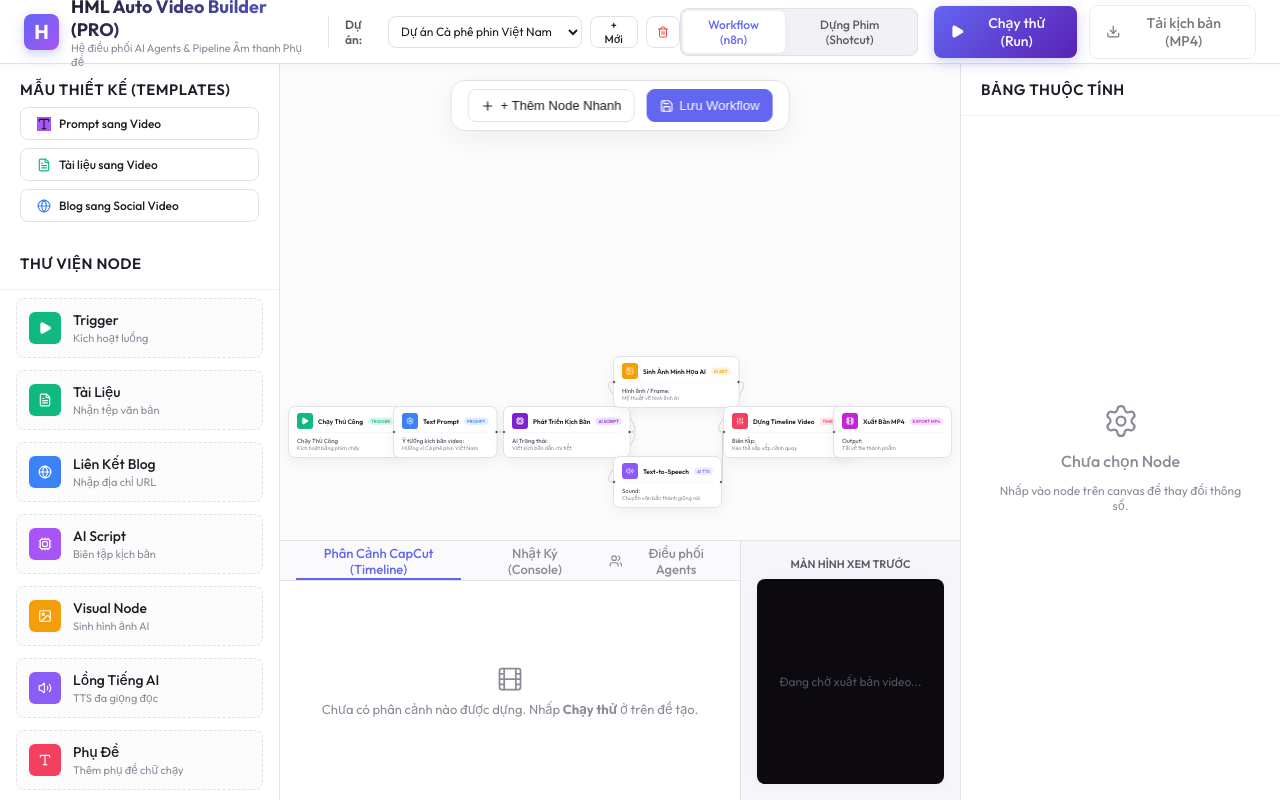
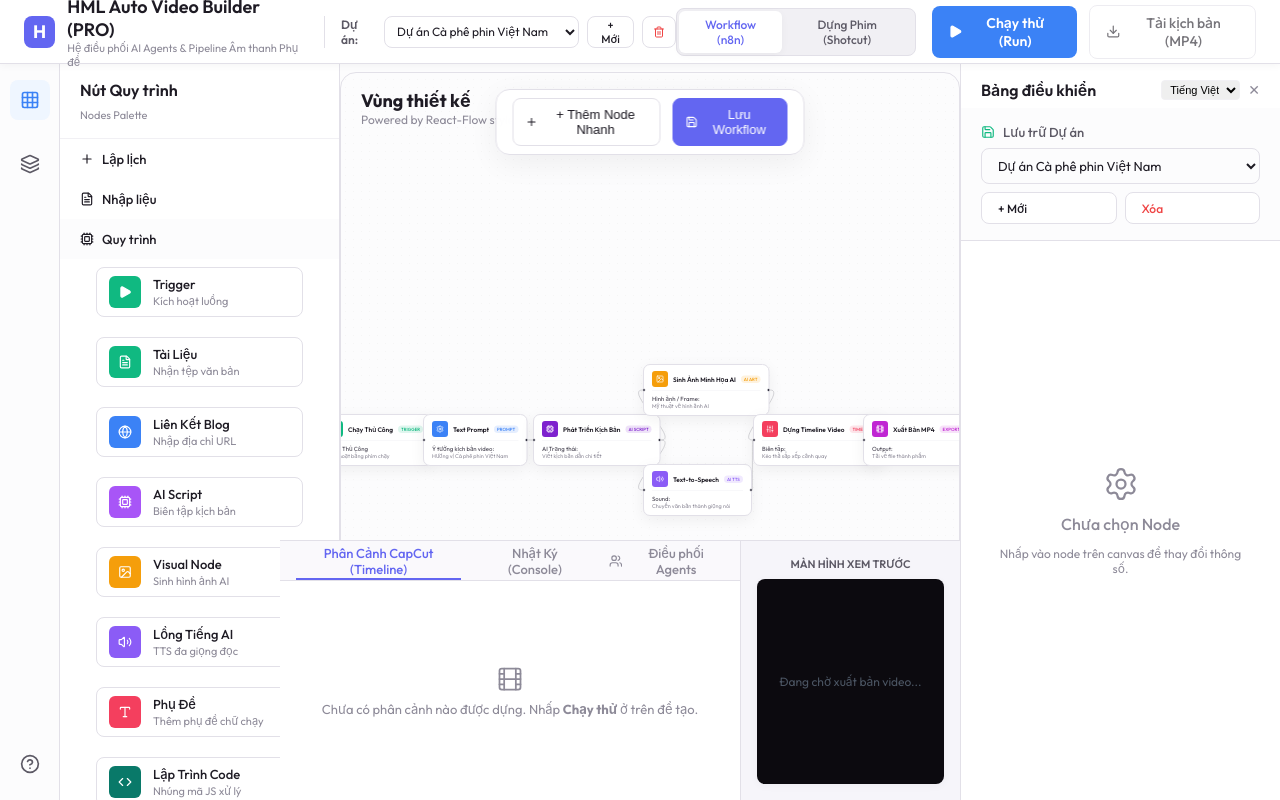
Before and after one commit to hahuuhung/HMLnotext, a React (Vite) app: page / in a window 1280 px wide. Built offline with nearby package versions, Linux system fonts and the light colour scheme.

Commit message:
feat: apply VietFlow mockup layout (slim sidebar, language toggle, new theme)

```diff
--- a/src/App.tsx
+++ b/src/App.tsx
@@ -31,11 +31,14 @@ import {
   Eye,
   EyeOff,
   VolumeX,
-  Plus,
-  Save,
   Check,
   Code,
-  AlertTriangle
+  AlertTriangle,
+  Grid,
+  Layers,
+  HelpCircle,
+  Save,
+  Plus
 } from 'lucide-react';
 import {
   TriggerNode,
@@ -127,6 +130,7 @@ interface Project {
 }
 
 function WorkflowBuilder() {
+  const [language, setLanguage] = useState<'vi' | 'en'>('vi');
   const [projects, setProjects] = useState<Project[]>(() => {
     const saved = localStorage.getItem('hml_projects');
     if (saved) {
@@ -1591,31 +1595,33 @@ ${scenes.map(s => `[${s.title}] (${s.duration}s)\nLời bình: ${s.text}\nẢnh
       {/* Main Workspace (conditional rendering based on editorMode) */}
       {editorMode === 'workflow' ? (
         <div className="workspace-container">
-          {/* Left Sidebar */}
-          <div className="sidebar-left" style={{ gap: '16px' }}>
-            <div style={{ padding: '16px 20px 0 20px' }}>
-              <div className="sidebar-header" style={{ padding: 0, border: 'none', marginBottom: '8px' }}>
-                Mẫu Thiết Kế (Templates)
+          {/* Slim Sidebar Menu */}
+          <div className="slim-sidebar">
+            <div className="slim-icon active" title="Mẫu Thiết Kế"><Grid size={20} /></div>
+            <div className="slim-icon" title="Thư viện Media"><Layers size={20} /></div>
+            <div className="slim-icon" style={{ marginTop: 'auto' }}><HelpCircle size={20} /></div>
+          </div>
+
+          <div className="sidebar-left">
+            <div className="sidebar-header">
+              Nút Quy trình
+            </div>
+            <div className="sidebar-subtitle">
+              Nodes Palette
+            </div>
+
+            <div style={{ flex: 1, display: 'flex', flexDirection: 'column' }}>
+              <div className="palette-category">
+                <Plus size={14} /> Lập lịch
               </div>
-              <div style={{ display: 'flex', flexDirection: 'column', gap: '8px' }}>
-                <button className="btn" style={{ justifyContent: 'flex-start', fontSize: '12px' }} onClick={() => loadTemplate('prompt')}>
-                  <Type size={14} className="color-ai" />
-                  Prompt sang Video
-                </button>
-                <button className="btn" style={{ justifyContent: 'flex-start', fontSize: '12px' }} onClick={() => loadTemplate('doc')}>
-                  <FileText size={14} style={{ color: '#10b981' }} />
-                  Tài liệu sang Video
-                </button>
-                <button className="btn" style={{ justifyContent: 'flex-start', fontSize: '12px' }} onClick={() => loadTemplate('blog')}>
-                  <Globe size={14} style={{ color: '#3b82f6' }} />
-                  Blog sang Social Video
-                </button>
+              <div className="palette-category">
+                <FileText size={14} /> Nhập liệu
               </div>
-            </div>
-
-            <div style={{ flex: 1, display: 'flex', flexDirection: 'column' }}>
-              <div className="sidebar-header">Thư viện Node</div>
-              <div className="node-list" style={{ paddingTop: '8px' }}>
+              <div className="palette-category" style={{ backgroundColor: 'var(--bg-app)' }}>
+                <Cpu size={14} /> Quy trình
+              </div>
+
+              <div className="node-list" style={{ paddingTop: '8px', paddingBottom: '0' }}>
                 <div className="node-palette-item" draggable onDragStart={(e) => onDragStart(e, 'trigger')}>
                   <div className="node-icon-wrapper color-trigger"><Play size={14} fill="white" /></div>
                   <div><div className="node-palette-name">Trigger</div><div className="node-palette-desc">Kích hoạt luồng</div></div>
@@ -1663,9 +1669,14 @@ ${scenes.map(s => `[${s.title}] (${s.duration}s)\nLời bình: ${s.text}\nẢnh
           {/* Center Canvas */}
           <div
             className="canvas-wrapper"
+            style={{ borderRadius: '16px', margin: '8px 0', border: '1px solid var(--border-dark)', overflow: 'hidden' }}
             onDragOver={onDragOver}
             onDrop={onDrop}
           >
+            <div style={{ position: 'absolute', top: '16px', left: '20px', zIndex: 10 }}>
+              <h2 style={{ fontSize: '18px', margin: 0 }}>Vùng thiết kế</h2>
+              <p style={{ fontSize: '12px', color: 'var(--text-muted)', margin: 0 }}>Powered by React-Flow style graphs</p>
+            </div>
             {/* Canvas floating toolbar */}
             <div className="canvas-toolbar">
               <div style={{ position: 'relative' }}>
@@ -1758,16 +1769,45 @@ ${scenes.map(s => `[${s.title}] (${s.duration}s)\nLời bình: ${s.text}\nẢnh
           {/* Right Sidebar - Inspector */}
           <div className="sidebar-right">
             <div className="sidebar-header" style={{ display: 'flex', justifyContent: 'space-between', alignItems: 'center' }}>
-              <span>Bảng Thuộc Tính</span>
-              {selectedNode && (
+              <span>Bảng điều khiển</span>
+              <div style={{ display: 'flex', gap: '8px', alignItems: 'center' }}>
+                <select
+                  style={{ border: '1px solid var(--border)', borderRadius: '4px', padding: '2px 4px', fontSize: '11px', outline: 'none' }}
+                  value={language}
+                  onChange={(e) => setLanguage(e.target.value as 'vi' | 'en')}
+                >
+                  <option value="vi">Tiếng Việt</option>
+                  <option value="en">English</option>
+                </select>
                 <button
-                  onClick={deleteNode}
-                  style={{ background: 'none', border: 'none', color: 'var(--error)', cursor: 'pointer' }}
-                  title="Xóa node"
+                  onClick={() => setSelectedNode(null)}
+                  style={{ background: 'none', border: 'none', color: 'var(--text-muted)', cursor: 'pointer', fontSize: '14px' }}
+                  title="Đóng bảng"
                 >
-                  <Trash2 size={16} />
+                  ✕
                 </button>
-              )}
+              </div>
+            </div>
+
+            {/* Cấu hình Project Selector bên thanh phải */}
+            <div style={{ padding: '16px 20px', borderBottom: '1px solid var(--border-dark)', backgroundColor: 'var(--bg-app)' }}>
+              <label className="form-label" style={{ display: 'flex', alignItems: 'center', gap: '8px', marginBottom: '8px' }}>
+                <Save size={14} style={{ color: '#10b981' }} /> Lưu trữ Dự án
+              </label>
+              <select
+                className="form-select"
+                style={{ width: '100%', height: '36px', padding: '0 12px', fontSize: '13px' }}
+                value={activeProjectId}
+                onChange={(e) => switchProject(e.target.value)}
+              >
+                {projects.map(p => (
+                  <option key={p.id} value={p.id}>{p.name}</option>
+                ))}
+              </select>
+              <div style={{ display: 'flex', gap: '8px', marginTop: '8px' }}>
+                <button className="btn" style={{ flex: 1, fontSize: '12px', height: '32px' }} onClick={createNewProject}>+ Mới</button>
+                <button className="btn" style={{ flex: 1, fontSize: '12px', height: '32px', color: 'var(--error)' }} onClick={() => deleteProject(activeProjectId)} disabled={projects.length <= 1}>Xóa</button>
+              </div>
             </div>
 
             {!selectedNode ? (
@@ -2339,16 +2379,35 @@ ${scenes.map(s => `[${s.title}] (${s.duration}s)\nLời bình: ${s.text}\nẢnh
                 )}
 
 
-                <div style={{ marginTop: '24px', borderTop: '1px dashed var(--border-dark)', paddingTop: '16px', paddingBottom: '16px' }}>
+                <div style={{ marginTop: '24px', borderTop: '1px dashed var(--border-dark)', paddingTop: '16px', paddingBottom: '16px', display: 'flex', flexDirection: 'column', gap: '12px' }}>
                   <button
-                    className="btn"
-                    style={{ width: '100%', background: 'var(--bg-card)', border: '1px solid var(--border-dark)', color: 'var(--text-primary)', display: 'flex', justifyContent: 'center', alignItems: 'center', gap: '8px' }}
-                    onClick={testNode}
-                    disabled={isRunning || selectedNode.data.status === 'running'}
+                    className="btn btn-apply"
+                    onClick={() => {
+                      addLog('Đã lưu cấu hình Node thành công', 'success');
+                      setSelectedNode(null);
+                    }}
                   >
-                    <Play size={14} />
-                    {selectedNode.data.status === 'running' ? 'Đang chạy...' : 'Kiểm thử Node này (Test Node)'}
+                    Áp dụng
                   </button>
+                  <div style={{ display: 'flex', gap: '8px' }}>
+                    <button
+                      className="btn"
+                      style={{ flex: 1, background: 'var(--bg-card)', border: '1px solid var(--border-dark)', color: 'var(--text-primary)', display: 'flex', justifyContent: 'center', alignItems: 'center', gap: '8px' }}
+                      onClick={testNode}
+                      disabled={isRunning || selectedNode.data.status === 'running'}
+                    >
+                      <Play size={14} />
+                      {selectedNode.data.status === 'running' ? 'Đang chạy' : 'Kiểm thử Node'}
+                    </button>
+                    <button
+                      className="btn"
+                      style={{ background: 'var(--bg-card)', border: '1px solid var(--error-light)', color: 'var(--error)', display: 'flex', justifyContent: 'center', alignItems: 'center', padding: '0 12px' }}
+                      onClick={deleteNode}
+                      title="Xóa Node này"
+                    >
+                      <Trash2 size={16} />
+                    </button>
+                  </div>
                 </div>
 
                 {/* Active scene configurations */}
--- a/src/index.css
+++ b/src/index.css
@@ -88,25 +88,22 @@ body {
 }
 
 .logo-icon {
-  background: linear-gradient(135deg, var(--primary), #a855f7);
+  background: var(--primary);
   color: white;
-  width: 36px;
-  height: 36px;
-  border-radius: var(--radius-sm);
+  width: 32px;
+  height: 32px;
+  border-radius: 8px;
   display: flex;
   align-items: center;
   justify-content: center;
   font-weight: bold;
-  font-size: 20px;
-  box-shadow: 0 4px 12px rgba(99, 102, 241, 0.3);
+  font-size: 18px;
 }
 
 .logo-title {
-  font-size: 18px;
-  font-weight: 700;
-  background: linear-gradient(135deg, var(--text-primary), var(--primary));
-  -webkit-background-clip: text;
-  -webkit-text-fill-color: transparent;
+  font-size: 16px;
+  font-weight: 600;
+  color: var(--text-primary);
 }
 
 .actions-section {
@@ -138,20 +135,39 @@ body {
 }
 
 .btn-primary {
-  background: linear-gradient(135deg, var(--primary), #5b21b6);
+  background: #3b82f6; /* Blue like mockup */
   color: white;
   border: none;
-  box-shadow: 0 4px 14px rgba(99, 102, 241, 0.3);
+  font-weight: 600;
+  border-radius: var(--radius-sm);
+  transition: background 0.2s;
 }
 
 .btn-primary:hover {
-  background: linear-gradient(135deg, var(--primary-hover), #4c1d95);
+  background: #2563eb;
   transform: translateY(-1px);
-  box-shadow: 0 6px 18px rgba(99, 102, 241, 0.4);
 }
 
 .btn-primary:active {
   transform: translateY(1px);
+}
+
+.btn-apply {
+  background: #3b82f6;
+  color: white;
+  border: none;
+  border-radius: 6px;
+  font-weight: 500;
+  font-size: 14px;
+  padding: 10px;
+  text-align: center;
+  cursor: pointer;
+  width: 100%;
+  transition: all 0.2s;
+}
+
+.btn-apply:hover {
+  background: #2563eb;
 }
 
 /* Workspace Panels */
@@ -161,6 +177,41 @@ body {
   height: calc(100vh - 64px);
   overflow: hidden;
   position: relative;
+}
+
+/* Slim Sidebar */
+.slim-sidebar {
+  width: 60px;
+  background-color: var(--bg-app);
+  border-right: 1px solid var(--border-dark);
+  display: flex;
+  flex-direction: column;
+  align-items: center;
+  padding: 16px 0;
+  gap: 24px;
+  z-index: 6;
+}
+
+.slim-icon {
+  width: 40px;
+  height: 40px;
+  display: flex;
+  align-items: center;
+  justify-content: center;
+  border-radius: 8px;
+  cursor: pointer;
+  color: var(--text-secondary);
+  transition: all 0.2s;
+}
+
+.slim-icon:hover {
+  background-color: var(--border);
+  color: var(--primary);
+}
+
+.slim-icon.active {
+  background-color: #eff6ff; /* Light blue */
+  color: #3b82f6;
 }
 
 /* Left Sidebar - Node Palette */
@@ -174,13 +225,32 @@ body {
 }
 
 .sidebar-header {
-  padding: 16px 20px;
+  padding: 16px 20px 8px 20px;
+  font-weight: 600;
+  font-size: 16px;
+  color: var(--text-primary);
+}
+
+.sidebar-subtitle {
+  padding: 0 20px 16px 20px;
+  font-size: 11px;
+  color: var(--text-muted);
   border-bottom: 1px solid var(--border);
-  font-weight: 600;
-  font-size: 15px;
+}
+
+.palette-category {
+  padding: 12px 20px;
+  font-size: 13px;
+  font-weight: 500;
   color: var(--text-primary);
-  text-transform: uppercase;
-  letter-spacing: 0.5px;
+  display: flex;
+  align-items: center;
+  gap: 8px;
+  cursor: pointer;
+}
+
+.palette-category:hover {
+  background-color: var(--bg-app);
 }
 
 .node-list {
@@ -196,20 +266,20 @@ body {
   display: flex;
   align-items: center;
   gap: 12px;
-  padding: 12px;
-  background-color: var(--bg-app);
-  border: 1px dashed var(--border-dark);
-  border-radius: var(--radius-sm);
+  padding: 8px 12px;
+  background-color: var(--bg-card);
+  border: 1px solid var(--border-dark);
+  border-radius: 8px;
   cursor: grab;
   transition: all 0.2s ease;
   user-select: none;
+  margin: 0 20px 8px 20px;
 }
 
 .node-palette-item:hover {
-  border-style: solid;
   border-color: var(--primary);
-  background-color: var(--primary-light);
-  transform: translateX(2px);
+  box-shadow: var(--shadow-sm);
+  transform: translateY(-1px);
 }
 
 .node-icon-wrapper {
@@ -224,7 +294,7 @@ body {
 
 .node-palette-name {
   font-weight: 500;
-  font-size: 14px;
+  font-size: 13px;
   color: var(--text-primary);
 }
 
```
Also changed, not shown: 2 other files (tests, documents, lock files or other folders).
